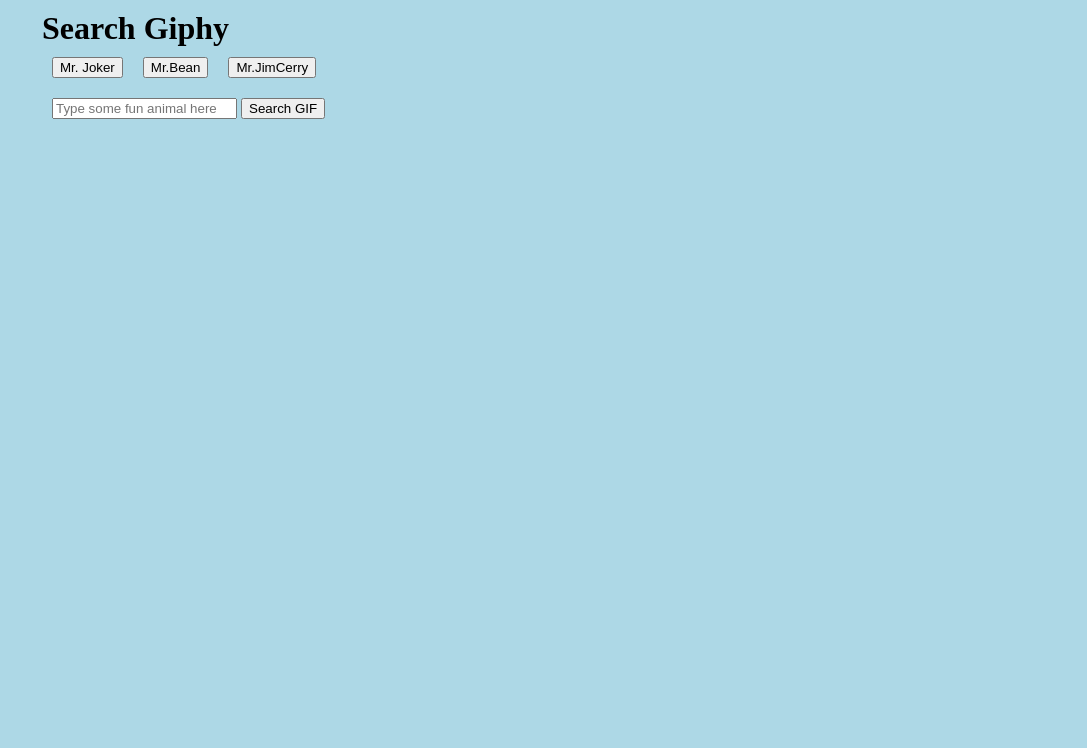
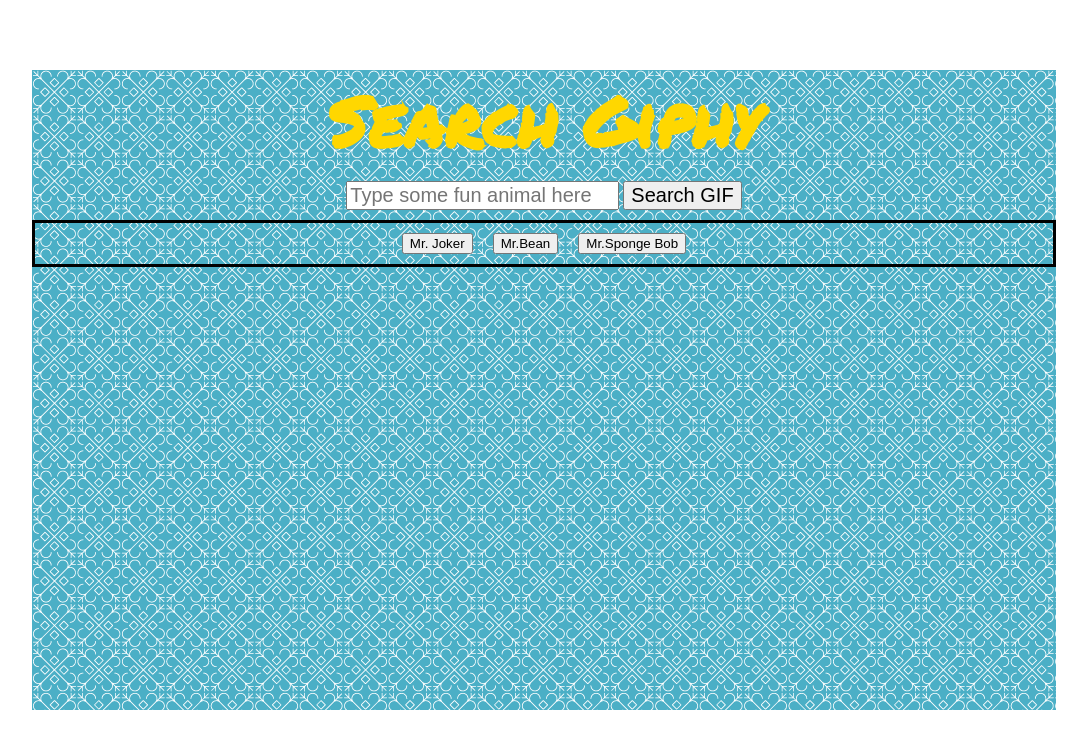
Before and after one commit to Evank1206/Giphy, a plain HTML site: page index.html in a window 1280 px wide. Shown: the whole page, without its empty margins (96-1183 px from the left). Drawn offline with nearby package versions, Linux system fonts and the light colour scheme; a web font is replaced by a local one.

Commit message:
added style, bc-img & colored

```diff
--- a/css/style.css
+++ b/css/style.css
@@ -1,12 +1,33 @@
 *{
     margin: 0px;
 }
-body{
-    margin: 0px auto;
+.main{
+    margin: 70px auto;
     height: 80vh;
     width: 80%;
-    background-color: lightblue;
+    background-image: url(../img/morocco-blue.png);
 }
+
+
 .container, form, button{
     margin: 10px;
 }
+
+.container h1{
+    text-align: center;
+    font-family: 'Permanent Marker', cursive;
+    font-size: 69px;
+    color: gold;
+}
+#giphy-form{
+    text-align: center;
+    /* font-size: 60px; */
+}
+
+#giphy-Input, #add-Giphy{
+    font-size: 20px;
+}
+#button-View{
+    text-align: center;
+    border:solid black;
+}
--- a/index.html
+++ b/index.html
@@ -6,14 +6,17 @@
     <meta http-equiv="X-UA-Compatible" content="ie=edge">
 
     <link rel="stylesheet" href="css/style.css">
+
+    <link href="https://fonts.googleapis.com/css?family=Cute+Font|Happy+Monkey|Permanent+Marker|Roboto|Rouge+Script|Turret+Road|Vibes|Waiting+for+the+Sunrise&display=swap" rel="stylesheet">
     <title>GifTastic</title>
 </head>
 <body>
+    <div class="main">
+
         <div class="container">
             <h1>Search Giphy</h1>
+        </div>
 
-    <!-- rendered button dumped here -->
-    <div id="button-View"></div>
 
         <form id="giphy-form">
                 <input type="text" id="giphy-Input" placeholder="Type some fun animal here">
@@ -21,10 +24,13 @@
                 <input id="add-Giphy" type="submit" value="Search GIF">
         </form>
 
+        <!-- rendered button dumped here -->
+        <div id="button-View"></div>
+
         <!-- movie will get dumped here -->
         <div id="giphy-View"></div>
 
-
+    </div>
 
     <script src="https://code.jquery.com/jquery-3.4.1.js"
             integrity="sha256-WpOohJOqMqqyKL9FccASB9O0KwACQJpFTUBLTYOVvVU="
--- a/js/app.js
+++ b/js/app.js
@@ -1,6 +1,6 @@
 $(document).ready(function(){
 
-var giphies = ['Mr. Joker', 'Mr.Bean', 'Mr.JimCerry'];
+var giphies = ['Mr. Joker', 'Mr.Bean', 'Mr.Sponge Bob'];
     // console.log(giphies);
 
 
```
Also changed, not shown: img/morocco-blue.png (added). Lines whose indentation alone changed are shown as unchanged.
